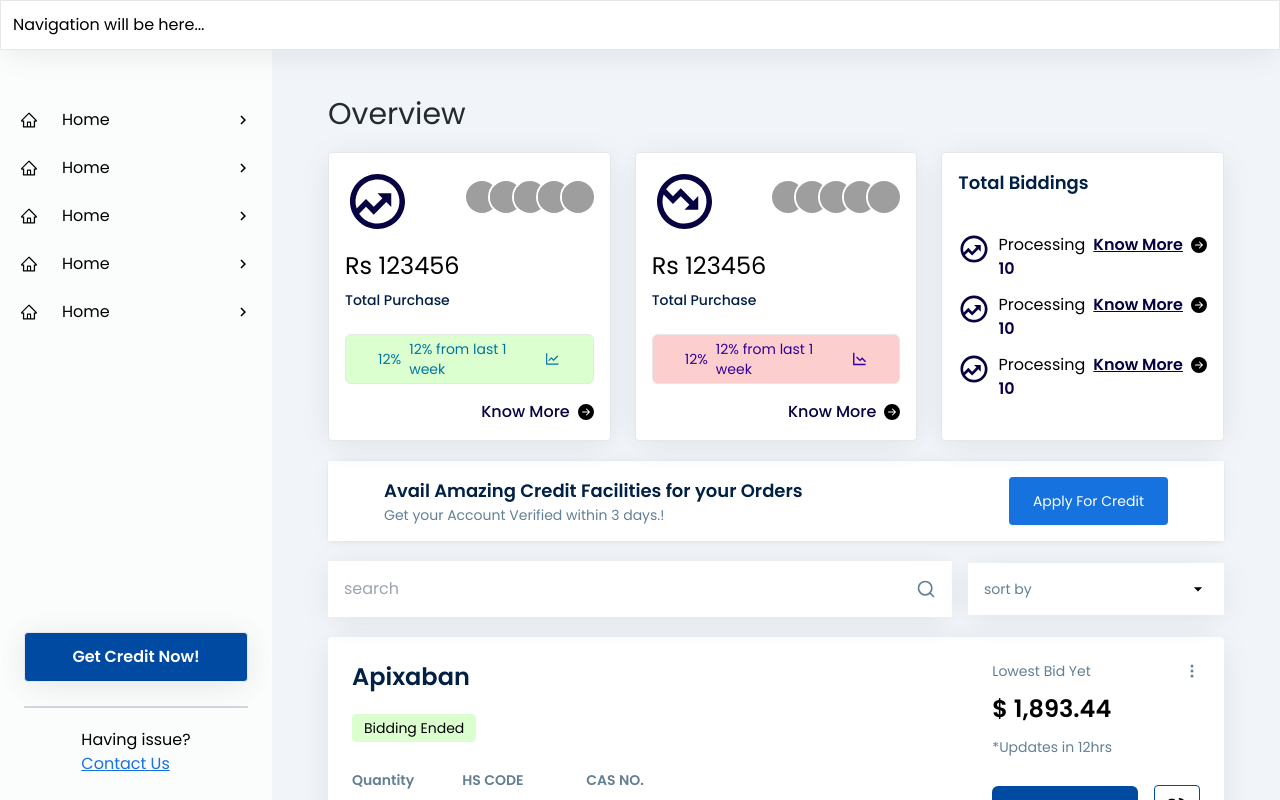
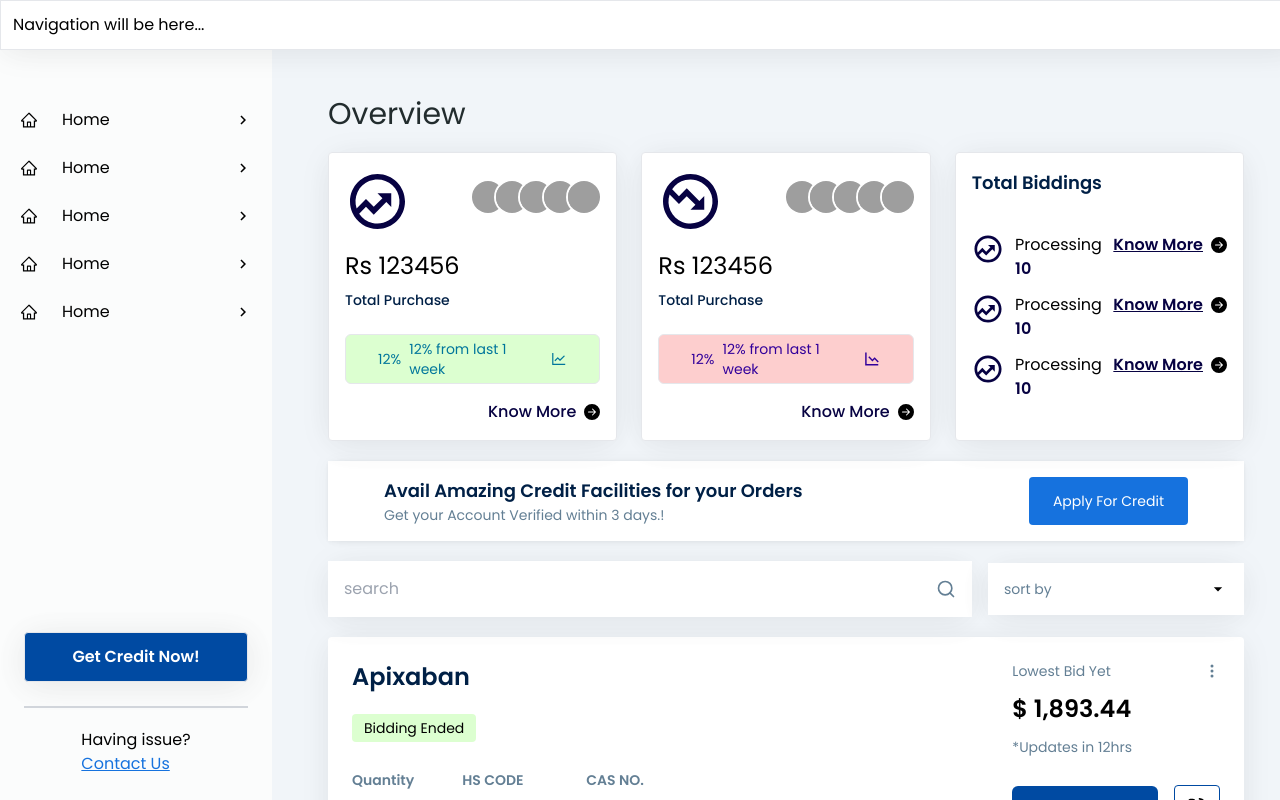
Before and after one commit to maheshpatil132/internship_frontend, a React (Create React App) app: page / in a window 1280 px wide. Built offline with nearby package versions, Linux system fonts and the light colour scheme; grey boxes are pictures that could not be loaded.

Commit message:
changes in dashboard

```diff
--- a/src/index.css
+++ b/src/index.css
@@ -11,6 +11,7 @@ body {
   margin: 0;
   padding: 0;
   box-sizing: border-box;
+  min-width: 1300px;
 }
 
 .header {
```
